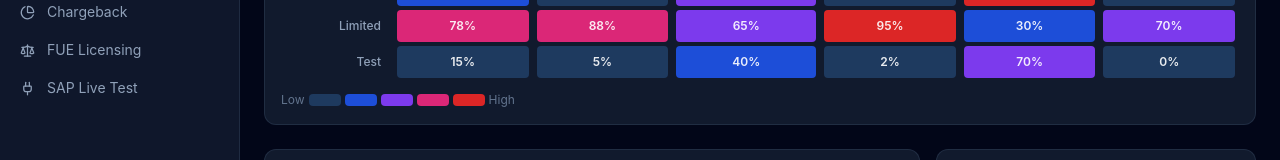
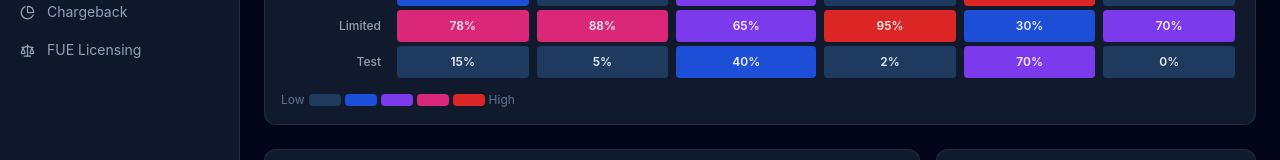
Before and after one commit to vineet-gupta-dev/lm-nexus, a React (Vite) app: page / in a window 1280 px wide. Shown: the part 459-619 px from the top of the page. Built offline with nearby package versions, Linux system fonts and the light colour scheme.

Commit message:
Remove SAP Live Test from sidebar navigation

```diff
--- a/src/components/Sidebar.tsx
+++ b/src/components/Sidebar.tsx
@@ -2,7 +2,7 @@ import { NavLink } from 'react-router-dom';
 import {
   LayoutDashboard, Sliders, Users, FileText, TrendingDown,
   Repeat, ShieldCheck, FlaskConical, PieChart, GitBranch,
-  ChevronRight, Scale, Plug
+  ChevronRight, Scale
 } from 'lucide-react';
 import { cn } from '../lib/utils';
 
@@ -18,7 +18,7 @@ const navItems = [
   { label: 'Simulation', icon: FlaskConical, path: '/simulation' },
   { label: 'Chargeback', icon: PieChart, path: '/chargeback' },
   { label: 'FUE Licensing', icon: Scale, path: '/fue' },
-  { label: 'SAP Live Test', icon: Plug, path: '/sap-test' },
+  // { label: 'SAP Live Test', icon: Plug, path: '/sap-test' }, // Disabled due to SAP connection issues
 ];
 
 export function Sidebar() {
```
